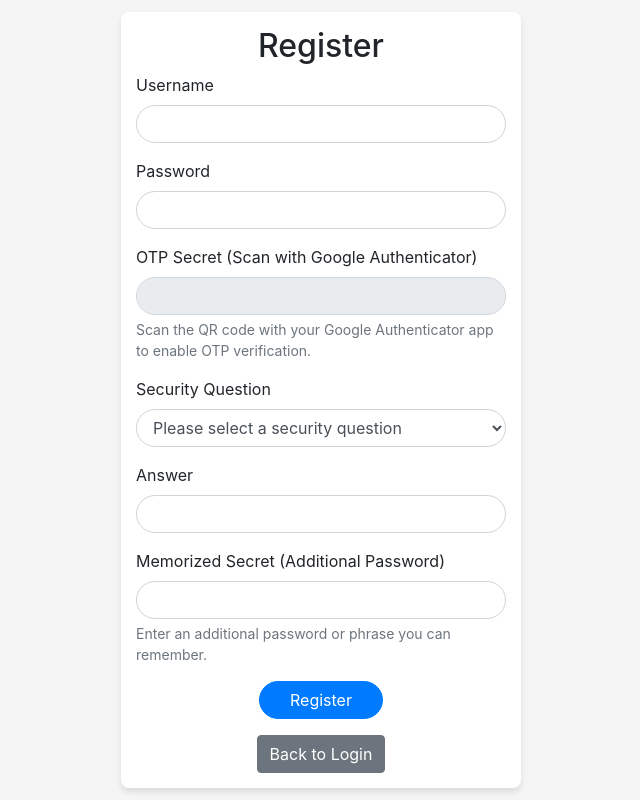
After one commit to LuZhoudao/E2EE-CHAT-APPLICATION, a Flask app: page /register in a window 1280 px wide. The commit adds this page. Shown: the whole page, without its empty margins (319-959 px from the left). Run offline with Flask 3, Linux system fonts and the light colour scheme; some libraries are stand-ins or nearby versions.

Commit message:
register

```diff
--- a/comp3334-project-files/chat/webapp/app.py
+++ b/comp3334-project-files/chat/webapp/app.py
@@ -110,9 +110,21 @@ def login():
             session['username'] = username
             session['user_id'] = account[0]
             return redirect(url_for('index'))
+            # During login, verify the OTP from Google Authenticator, check the memorized secret verifier,
+            # and potentially use security questions for account recovery.
         else:
             error = 'Invalid credentials'
+
+
     return render_template('login.html', error=error)
+
+@app.route('/recover', methods=['GET', 'POST'])
+def recover_account():
+
+# If implementing account recovery, use security questions to verify user identity before allowing password reset.
+
+    pass
+
 
 @app.route('/send_message', methods=['POST'])
 def send_message():
@@ -160,5 +172,33 @@ def logout():
     flash('You have been successfully logged out.', 'info')  # Flash a logout success message
     return redirect(url_for('index'))
 
+@app.route('/register', methods=['GET', 'POST'])
+@app.route('/register', methods=['GET', 'POST'])
+def register():
+    if request.method == 'POST':
+        userDetails = request.form
+        username = userDetails['username']
+        password = userDetails['password']
+        cur = mysql.connection.cursor()
+
+        # Check if user already exists
+        cur.execute("SELECT user_id FROM users WHERE username=%s", [username])
+        if cur.fetchone():
+            flash('Username already exists. Please choose a different one.', 'danger')
+            return render_template('register.html')
+
+        # Insert new user
+        cur.execute("INSERT INTO users (username, password) VALUES (%s, %s)", (username, password))
+        mysql.connection.commit()
+        cur.close()
+
+        flash('Registration successful! Please login.', 'success')
+        return redirect(url_for('login'))
+
+        # Within the user registration route, implement the logic to generate and store OTP secrets,
+        # collect and store security questions and answers, and memorized secret verifiers.
+    return render_template('register.html')
+
+
 if __name__ == '__main__':
     app.run(debug=True)
--- a/comp3334-project-files/chat/webapp/templates/login.html
+++ b/comp3334-project-files/chat/webapp/templates/login.html
@@ -35,6 +35,9 @@
                 <button type="submit" class="btn btn-primary">Login</button>
             </div>
         </form>
+        <div class="text-center mt-3">
+            <a href="/register" class="btn btn-secondary">Register</a>
+        </div>
     </div>
 </body>
 </html>
--- /dev/null
+++ b/comp3334-project-files/chat/webapp/templates/register.html
@@ -0,0 +1,73 @@
+<!DOCTYPE html>
+<html lang="en">
+<head>
+    <meta charset="UTF-8">
+    <meta name="viewport" content="width=device-width, initial-scale=1.0">
+    <title>Register</title>
+    <!-- Bootstrap CSS -->
+    <link rel="stylesheet" href="https://cdn.jsdelivr.net/npm/bootstrap@4.6.2/dist/css/bootstrap.min.css" integrity="sha384-xOolHFLEh07PJGoPkLv1IbcEPTNtaed2xpHsD9ESMhqIYd0nLMwNLD69Npy4HI+N" crossorigin="anonymous">
+    <!-- External CSS -->
+    <link href="{{ url_for('static', filename='styles.css') }}" rel="stylesheet">
+</head>
+<body>
+    <div class="login-container">
+        {% with messages = get_flashed_messages(with_categories=true) %}
+          {% if messages %}
+            {% for category, message in messages %}
+              <div class="alert alert-{{ category }}">{{ message }}</div>
+            {% endfor %}
+          {% endif %}
+        {% endwith %}
+        <h2 class="text-center">Register</h2>
+        {% if error %}
+            <div class="alert alert-danger">{{ error }}</div>
+        {% endif %}
+        <form action="/register" method="post">
+            <div class="form-group">
+                <label for="username">Username</label>
+                <input type="text" class="form-control" id="username" name="username" required>
+            </div>
+            <div class="form-group">
+                <label for="password">Password</label>
+                <input type="password" class="form-control" id="password" name="password" required>
+            </div>
+
+            <!-- OTP Setup -->
+            <div class="form-group">
+                <label for="otp">OTP Secret (Scan with Google Authenticator)</label>
+                <input type="text" class="form-control" id="otp" name="otp" readonly>
+                <small class="form-text text-muted">Scan the QR code with your Google Authenticator app to enable OTP verification.</small>
+            </div>
+
+            <!-- Security Questions -->
+            <div class="form-group">
+                <label for="securityQuestion">Security Question</label>
+                <select class="form-control" id="securityQuestion" name="securityQuestion">
+                    <option>Please select a security question</option>
+                    <option value="pet">What is the name of your first pet?</option>
+                    <option value="school">What is the name of the school you attended for sixth grade?</option>
+                    <option value="city">In what city were you born?</option>
+                </select>
+            </div>
+            <div class="form-group">
+                <label for="securityAnswer">Answer</label>
+                <input type="text" class="form-control" id="securityAnswer" name="securityAnswer" required>
+            </div>
+
+            <!-- Memorized Secret Verifiers -->
+            <div class="form-group">
+                <label for="memorizedSecret">Memorized Secret (Additional Password)</label>
+                <input type="password" class="form-control" id="memorizedSecret" name="memorizedSecret">
+                <small class="form-text text-muted">Enter an additional password or phrase you can remember.</small>
+            </div>
+
+            <div class="text-center">
+                <button type="submit" class="btn btn-primary">Register</button>
+            </div>
+        </form>
+        <div class="text-center mt-3">
+            <a href="/login" class="btn btn-secondary">Back to Login</a>
+        </div>
+    </div>
+</body>
+</html>
```
Also changed, not shown: 6 other files.
